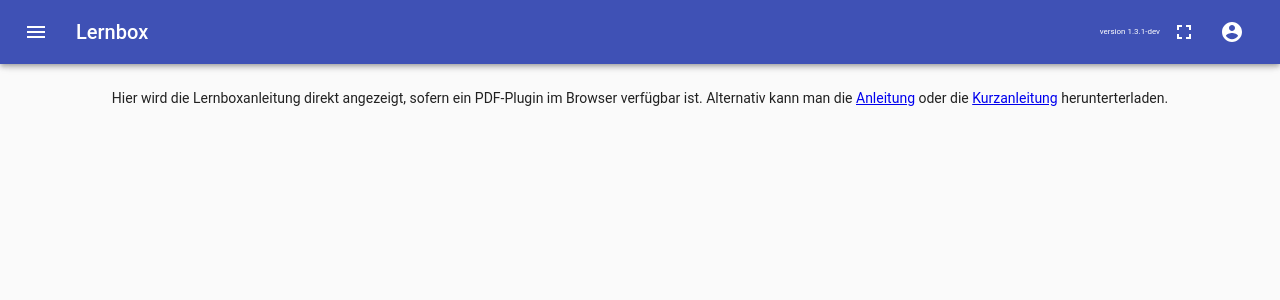
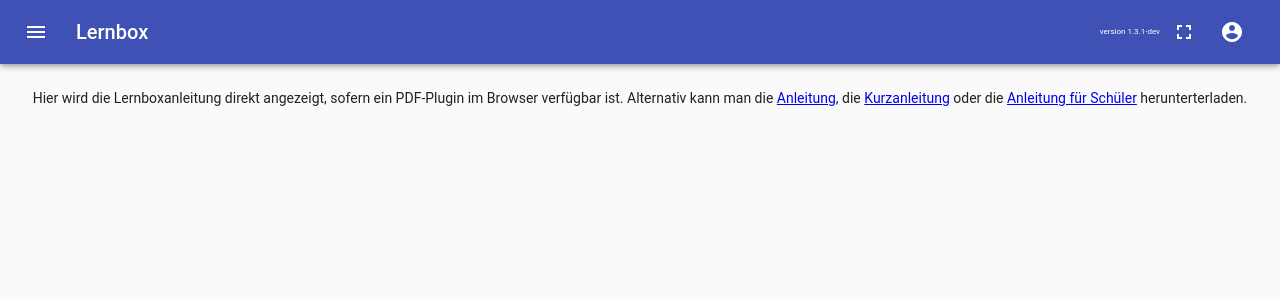
Before and after one commit to irrisor/lernbox, a React (Create React App) app: page /help in a window 1280 px wide. Shown: the top 300 px of the page. Built offline with nearby package versions, Linux system fonts and the light colour scheme; no server answers; what js-sha256 would draw is missing.

Commit message:
help for pupils

```diff
--- a/src/views/HelpView.tsx
+++ b/src/views/HelpView.tsx
@@ -1,13 +1,16 @@
 import * as React from "react";
 import {Main} from "../layout/Main";
+import {reactContext} from "../data/Context";
 
 export function HelpView() {
+    const context = React.useContext(reactContext);
     return (<>
         <Main>
-            <object data="/LernboxKurzanleitung.pdf" type="application/pdf" style={{width: "100%", height: "100%"}}>
+            <object data={context.isTeacher ? "/LernboxKurzanleitung.pdf" : "/LernboxSchueleranleitung.pdf"} type="application/pdf" style={{width: "100%", height: "100%"}}>
                 Hier wird die Lernboxanleitung direkt angezeigt, sofern ein PDF-Plugin im Browser verfügbar ist.
-                Alternativ kann man die <a href="/LernboxAnleitung.pdf" download>Anleitung</a> oder
-                die <a href="/LernboxKurzanleitung.pdf" download>Kurzanleitung</a> herunterterladen.
+                Alternativ kann man die <a href="/LernboxAnleitung.pdf" download>Anleitung</a>,
+                die <a href="/LernboxKurzanleitung.pdf" download>Kurzanleitung</a> oder
+                die <a href="/LernboxSchueleranleitung.pdf" download>Anleitung für Schüler</a> herunterterladen.
             </object>
         </Main>
     </>);
```
Also changed, not shown: 1 other file (tests, documents, lock files or other folders).
